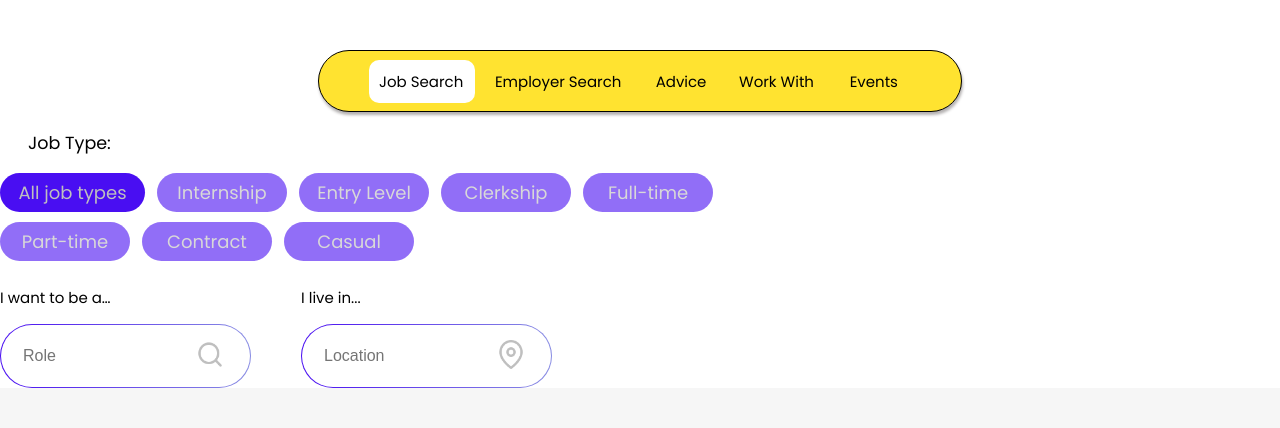
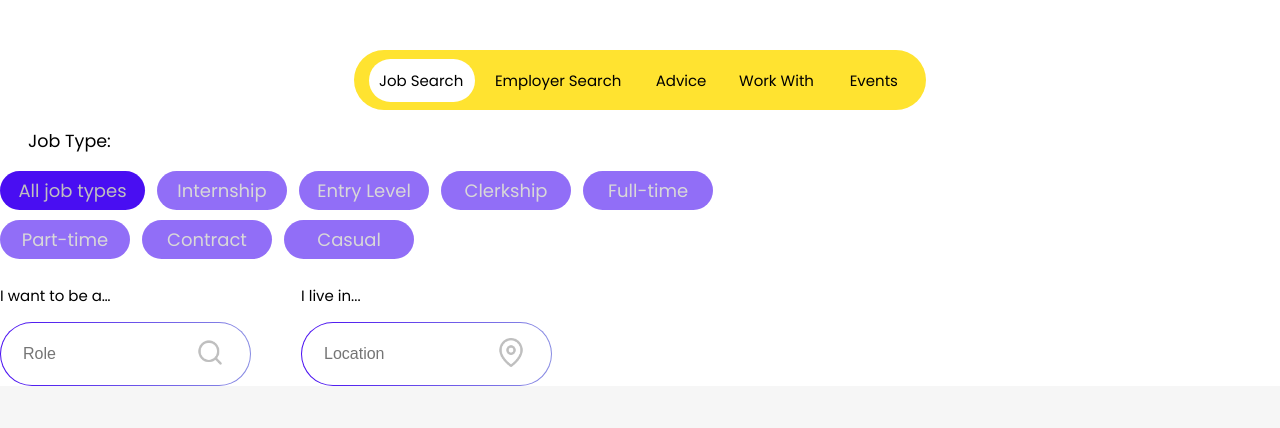
Before and after one commit to monashcoding/jobs, a website built with Vite: page frontend/index.html in a window 1280 px wide. Shown: the top 428 px of the page. Built offline with nearby package versions, Linux system fonts and the light colour scheme; no server answers.

Commit message:
make navbar more similar to venuki's design

```diff
--- a/frontend/src/styles/navbar.css
+++ b/frontend/src/styles/navbar.css
@@ -33,7 +33,7 @@
 nav {
 	background-color: #ffe330;
 	border-radius: 100px;
-	padding: 0px 50px;
+	padding: 0px 15px;
 
 	display: flex;
 	align-items: center;
@@ -43,8 +43,8 @@ nav {
 	margin-top: 50px;
 	height: 60px;
 
-	border: 1.5px solid black;
-	box-shadow: 1px 3px 3px rgb(180, 177, 177);
+	/* border: 1.5px solid black;
+	box-shadow: 1px 3px 3px rgb(180, 177, 177); */
 }
 
 nav ul {
@@ -60,7 +60,7 @@ nav ul li {
 	position: relative;
 	padding: 10px;
 	cursor: pointer;
-	border-radius: 10px;
+	border-radius: 100px;
 }
 
 nav ul li.selected {
```
